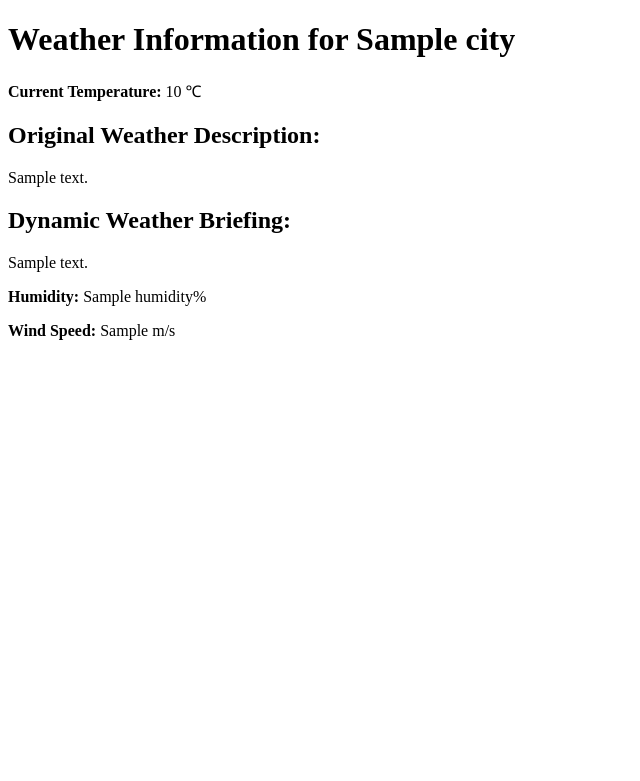
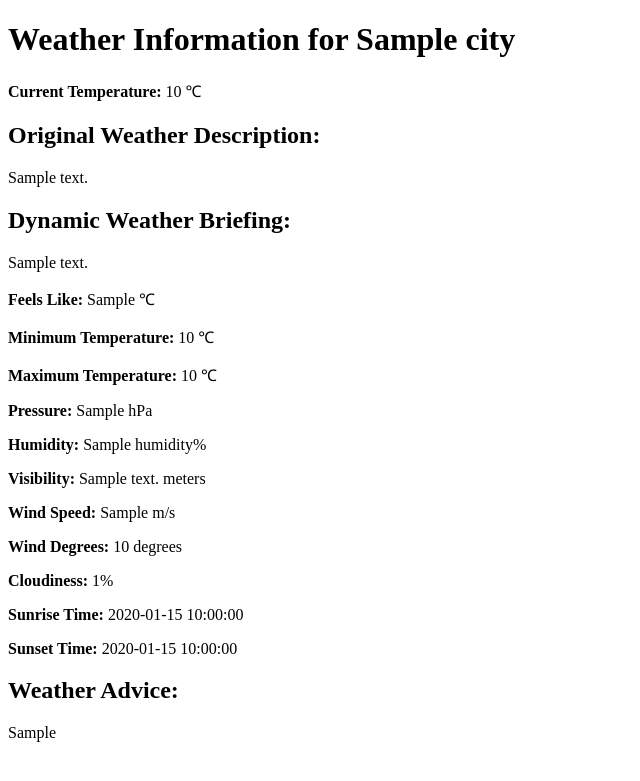
Before and after one commit to lantossl/weatherInfo, a Flask app: template templates/weather.html in a window 1280 px wide. Shown: the top 781 px of the page, without its empty margins (0-640 px from the left). Run offline with Flask 2, Linux system fonts and the light colour scheme; the template is opened without the code that fills it: most values are stand-ins (such as "Sample title", 1, 10 or a date in 2020).

Commit message:
Now it works without troubles.

```diff
--- a/main.py
+++ b/main.py
@@ -3,6 +3,7 @@ import requests
 import os
 import openai
 
+# Set your OpenAI API key here
 api_key = os.environ['OPENWEATHERMAP_API_KEY']
 openai_api_key = os.environ['OPENAI_API_KEY']
 
@@ -12,24 +13,6 @@ BUDAPEST_LON = 19.0402
 
 # Flag to determine whether to use current coordinates or static coordinates
 USE_CURRENT_COORDINATES = False
-
-# Function to generate weather description using the gpt-3.5-turbo model
-def generate_weather_description(weather_data):
-    # Replace 'YOUR_OPENAI_API_KEY' with your actual OpenAI API key
-    openai.api_key = openai_api_key
-
-    # Construct the prompt using the weather data
-    prompt = f"The weather in {weather_data['name']} is {weather_data['weather'][0]['description']} with a temperature of {weather_data['main']['temp']} degrees Celsius, humidity at {weather_data['main']['humidity']}%, and wind speed at {weather_data['wind']['speed']} m/s."
-
-    # Generate weather description using gpt-3.5-turbo model
-    response = openai.Completion.create(
-        engine="text-davinci-002",  # You can use gpt-3.5-turbo model
-        prompt=prompt,
-        max_tokens=500,  # Adjust the number of tokens as per your desired length
-        stop=["."]  # Stop generation at the end of a sentence
-    )
-
-    return response['choices'][0]['text']
 
 # Create the Flask app
 app = Flask(__name__, template_folder="templates/")
@@ -46,6 +29,42 @@ def get_weather_data(lat, lon, api_key):
     else:
         return None
 
+# Function to generate weather description using the gpt-3.5-turbo model
+def generate_weather_description(weather_data):
+    # Replace 'YOUR_OPENAI_API_KEY' with your actual OpenAI API key
+    openai.api_key = openai_api_key
+
+    # Construct the prompt using the weather data
+    prompt = f"The weather in {weather_data['name']} is {weather_data['weather'][0]['description']} with a temperature of {weather_data['main']['temp']} degrees Celsius. It feels like {weather_data['main']['feels_like']} degrees Celsius. The minimum temperature today is {weather_data['main']['temp_min']} degrees Celsius, and the maximum temperature is {weather_data['main']['temp_max']} degrees Celsius. The atmospheric pressure is {weather_data['main']['pressure']} hPa, visibility is {weather_data['visibility']} meters, and wind speed is {weather_data['wind']['speed']} m/s coming from {weather_data['wind']['deg']} degrees. Cloudiness is at {weather_data['clouds']['all']}%."
+
+    # Generate dynamic weather description using gpt-3.5-turbo model
+    response = openai.Completion.create(
+        engine="text-davinci-002",  # You can use gpt-3.5-turbo model
+        prompt=prompt,
+        max_tokens=500,  # Adjust the number of tokens as per your desired length
+        stop=["."]  # Stop generation at the end of a sentence
+    )
+
+    return response['choices'][0]['text']
+
+# Function to generate weather advice using the gpt-3.5-turbo model
+def generate_weather_advice(weather_data):
+    # Replace 'YOUR_OPENAI_API_KEY' with your actual OpenAI API key
+    openai.api_key = openai_api_key
+
+    # Construct the prompt using the weather data
+    prompt = f"The weather in {weather_data['name']} is {weather_data['weather'][0]['description']} with a temperature of {weather_data['main']['temp']} degrees Celsius. It feels like {weather_data['main']['feels_like']} degrees Celsius. The humidity is {weather_data['main']['humidity']}%. Based on the weather conditions, I would suggest the following activities:"
+
+    # Generate weather advice using gpt-3.5-turbo model
+    response = openai.Completion.create(
+        engine="text-davinci-002",  # You can use gpt-3.5-turbo model
+        prompt=prompt,
+        max_tokens=500,  # Adjust the number of tokens as per your desired length
+        stop=["."]  # Stop generation at the end of a sentence
+    )
+
+    return response['choices'][0]['text']
+
 # Flask app route to show weather information
 @app.route('/')
 def show_weather():
@@ -59,10 +78,8 @@ def show_weather():
     else:
         lat, lon = BUDAPEST_LAT, BUDAPEST_LON
 
-    # Update the API URL to request data in metric units directly
-    url = f"https://api.openweathermap.org/data/2.5/weather?lat={lat}&lon={lon}&units=metric&appid={api_key}"
-    response = requests.get(url)
-    weather_data = response.json()
+    # Get weather data from OpenWeatherMap API
+    weather_data = get_weather_data(lat, lon, api_key)
 
     if weather_data:
         city = weather_data['name']  # Extract the city name from the JSON data
@@ -71,16 +88,57 @@ def show_weather():
         humidity = weather_data['main']['humidity']
         wind_speed = weather_data['wind']['speed']
 
+        # Extract additional data from the JSON
+        feels_like_celsius = weather_data['main']['feels_like']
+        temp_min_celsius = weather_data['main']['temp_min']
+        temp_max_celsius = weather_data['main']['temp_max']
+        pressure_hpa = weather_data['main']['pressure']
+        visibility_meters = weather_data['visibility']
+        wind_degrees = weather_data['wind']['deg']
+        cloudiness_percent = weather_data['clouds']['all']
+        sunrise_timestamp = weather_data['sys']['sunrise']
+        sunset_timestamp = weather_data['sys']['sunset']
+
         # Generate dynamic weather description using the OpenAI API
         weather_description_ai = generate_weather_description(weather_data)
+
+        # Replace 'YOUR_OPENAI_API_KEY' with your actual OpenAI API key
+        openai.api_key = openai_api_key
+
+        # Construct the prompt using the weather data
+        prompt = f"The weather in {city} is {weather_description_json} with a temperature of {temperature_celsius} degrees Celsius. It feels like {feels_like_celsius} degrees Celsius. The minimum temperature today is {temp_min_celsius} degrees Celsius, and the maximum temperature is {temp_max_celsius} degrees Celsius. The atmospheric pressure is {pressure_hpa} hPa, visibility is {visibility_meters} meters, and wind speed is {wind_speed} m/s coming from {wind_degrees} degrees. Cloudiness is at {cloudiness_percent}%."
+
+        # Generate dynamic weather description using gpt-3.5-turbo model
+        response = openai.Completion.create(
+            engine="text-davinci-002",  # You can use gpt-3.5-turbo model
+            prompt=prompt,
+            max_tokens=500,  # Adjust the number of tokens as per your desired length
+            stop=["."]  # Stop generation at the end of a sentence
+        )
+
+        # Get the generated weather description from the API response
+        weather_description_ai = response['choices'][0]['text']
+        # Generate weather advice using the OpenAI API
+        weather_advice = generate_weather_advice(weather_data)
 
         # Render the template with weather data and separate descriptions
         return render_template('weather.html', city=city, temperature=temperature_celsius,
                                weather_description_json=weather_description_json,
                                weather_description_ai=weather_description_ai,
-                               humidity=humidity, wind_speed=wind_speed)
+                               humidity=humidity, wind_speed=wind_speed,
+                               feels_like_celsius=feels_like_celsius,
+                               temp_min_celsius=temp_min_celsius,
+                               temp_max_celsius=temp_max_celsius,
+                               pressure_hpa=pressure_hpa,
+                               visibility_meters=visibility_meters,
+                               wind_degrees=wind_degrees,
+                               cloudiness_percent=cloudiness_percent,
+                               sunrise_timestamp=sunrise_timestamp,
+                               sunset_timestamp=sunset_timestamp,
+                               weather_advice=weather_advice)
     else:
         return "Weather data not available."
 
 # Run the Flask application
-app.run(host='0.0.0.0', port=81)
+if __name__ == "__main__":
+    app.run(host='0.0.0.0', port=81)
--- a/templates/weather.html
+++ b/templates/weather.html
@@ -19,7 +19,22 @@
         <p>{{ weather_description_ai }}</p>
     </div>
 
+    <p><strong>Feels Like:</strong> {{ feels_like_celsius }} &#8451;</p>
+    <p><strong>Minimum Temperature:</strong> {{ temp_min_celsius }} &#8451;</p>
+    <p><strong>Maximum Temperature:</strong> {{ temp_max_celsius }} &#8451;</p>
+    <p><strong>Pressure:</strong> {{ pressure_hpa }} hPa</p>
     <p><strong>Humidity:</strong> {{ humidity }}%</p>
+    <p><strong>Visibility:</strong> {{ visibility_meters }} meters</p>
     <p><strong>Wind Speed:</strong> {{ wind_speed }} m/s</p>
+    <p><strong>Wind Degrees:</strong> {{ wind_degrees }} degrees</p>
+    <p><strong>Cloudiness:</strong> {{ cloudiness_percent }}%</p>
+    <p><strong>Sunrise Time:</strong> {{ sunrise_timestamp }}</p>
+    <p><strong>Sunset Time:</strong> {{ sunset_timestamp }}</p>
+
+    <!-- Weather Advice from OpenAI API -->
+    <div>
+        <h2>Weather Advice:</h2>
+        <p>{{ weather_advice }}</p>
+    </div>
 </body>
 </html>
```
